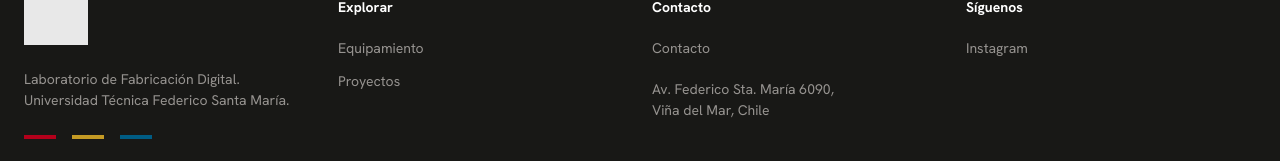
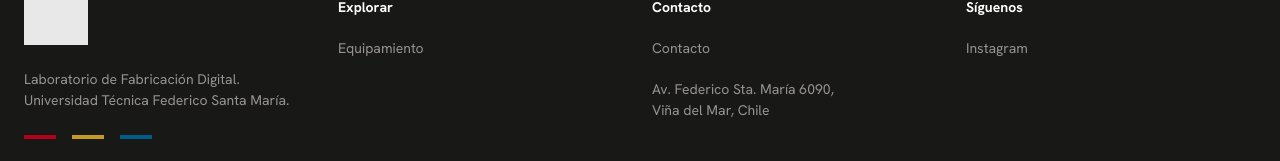
Before and after one commit to marto-o/Prototipo-DIU, a React (Vite) app in the folder prototipo-diu/: page / in a window 1280 px wide. Shown: the part 2110-2271 px from the top of the page. Built offline with nearby package versions, Linux system fonts and the light colour scheme; grey boxes are pictures that could not be loaded.

Commit message:
pequeño cambio que elimina botón de proyectos.

```diff
--- a/prototipo-diu/src/components/Footer.tsx
+++ b/prototipo-diu/src/components/Footer.tsx
@@ -19,7 +19,6 @@
         <div className="flex flex-col gap-3">
           <h4 className="text-on-tertiary font-bold mb-2">Explorar</h4>
           <a className="text-on-tertiary-container hover:text-secondary-fixed-dim transition-colors opacity-100 hover:opacity-80" href="#">Equipamiento</a>
-          <a className="text-on-tertiary-container hover:text-secondary-fixed-dim transition-colors opacity-100 hover:opacity-80" href="#">Proyectos</a>
         </div>
         <div className="flex flex-col gap-3">
           <h4 className="text-on-tertiary font-bold mb-2">Contacto</h4>
```
